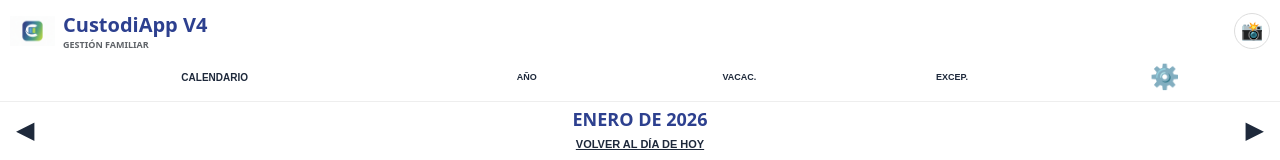
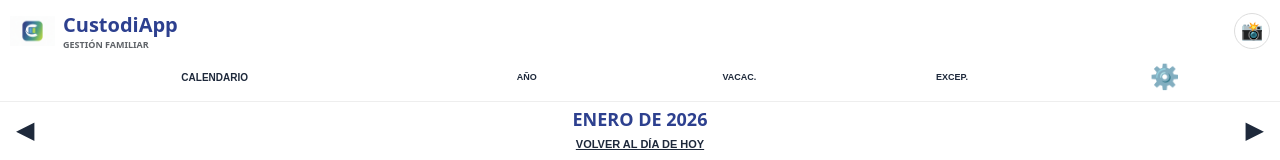
Before and after one commit to JavierVenero/custodiapp, a React (Vite) app: page / in a window 1280 px wide. Shown: the top 160 px of the page. Built offline with nearby package versions, Linux system fonts and the light colour scheme.

Commit message:
Versión limpia sin V4

```diff
--- a/src/App.jsx
+++ b/src/App.jsx
@@ -100,7 +100,7 @@ const App = () => {
           <div style={{ display: 'flex', alignItems: 'center', gap: '8px' }}>
             <img src="/image2.png" alt="Logo" style={{ width: '45px', height: '45px', objectFit: 'contain', borderRadius: '5px' }} />
             <div>
-              <h1 style={{ fontSize: '20px', fontWeight: '900', color: '#2D408F', margin: 0 }}>CustodiApp V4</h1>
+              <h1 style={{ fontSize: '20px', fontWeight: '900', color: '#2D408F', margin: 0 }}>CustodiApp</h1>
               <p style={{ margin: 0, fontSize: '9px', color: '#5F6368', fontWeight: '800' }}>GESTIÓN FAMILIAR</p>
             </div>
           </div>
```
